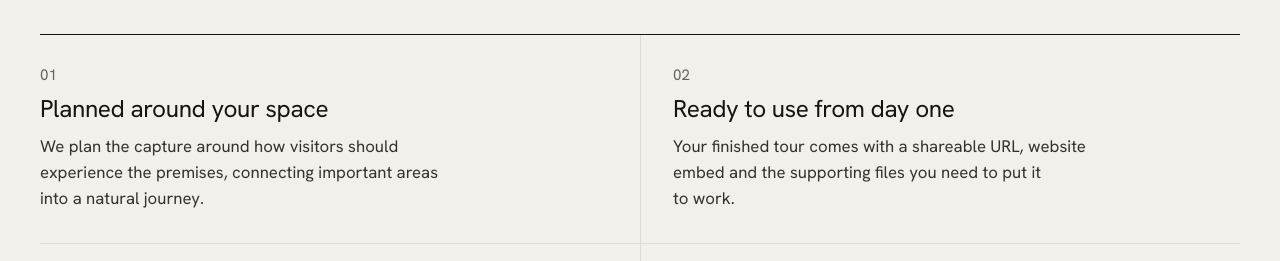
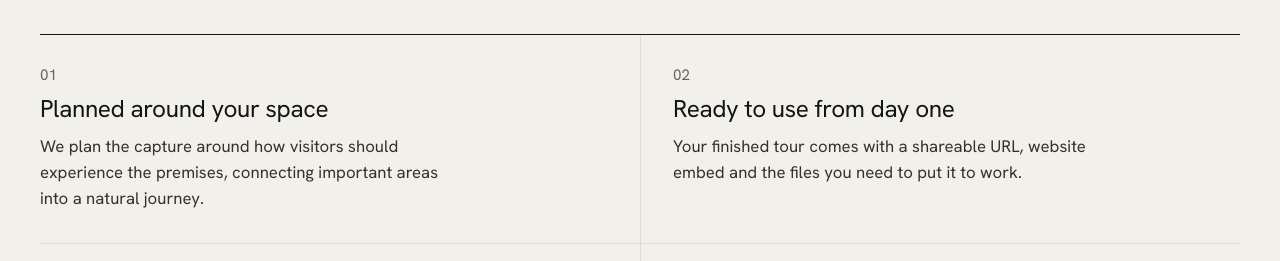
Before and after one commit to rossrajah04/ross360, a React (Vite) app: page /virtual-tours in a window 1280 px wide. Shown: the part 1960-2221 px from the top of the page. Built offline with nearby package versions, Linux system fonts and the light colour scheme; no server answers.

Commit message:
Virtual Tours: say "the files you need" rather than "supporting files"
Co-Authored-By: Claude Opus 5.5 (1M context) <noreply@anthropic.com>
Claude-Session: https://claude.ai/code/session_01FGwTAXPad777LAkCtphQsW

```diff
--- a/src/content/virtualTours.js
+++ b/src/content/virtualTours.js
@@ -26,7 +26,7 @@ export const virtualTours = {
       },
       {
         title: 'Ready to use from day one',
-        text: 'Your finished tour comes with a shareable URL, website embed and the supporting files you need to put it to work.',
+        text: 'Your finished tour comes with a shareable URL, website embed and the files you need to put it to work.',
       },
       {
         title: 'Checked before delivery',
```
